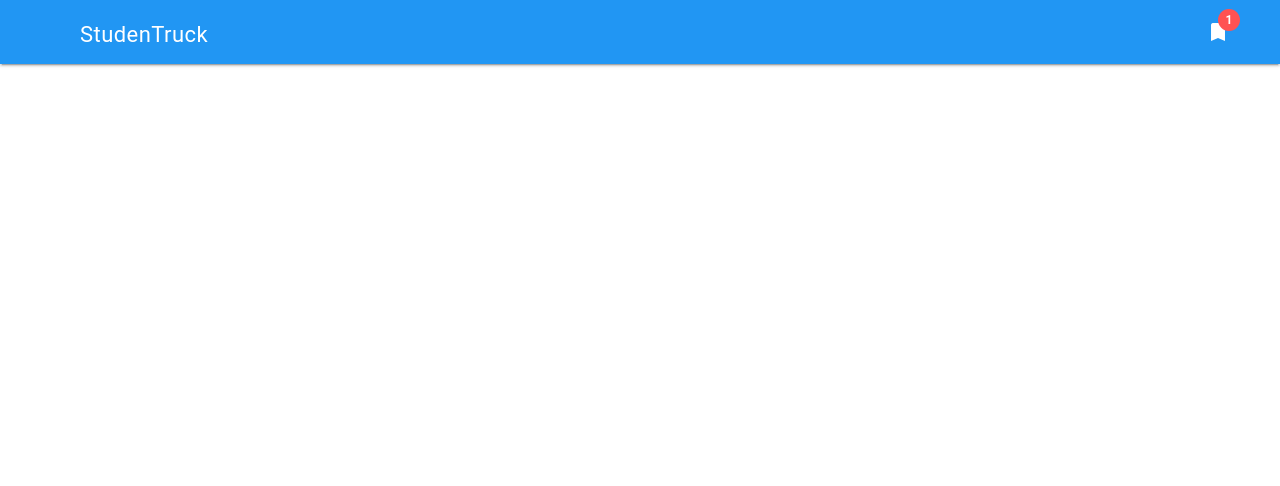
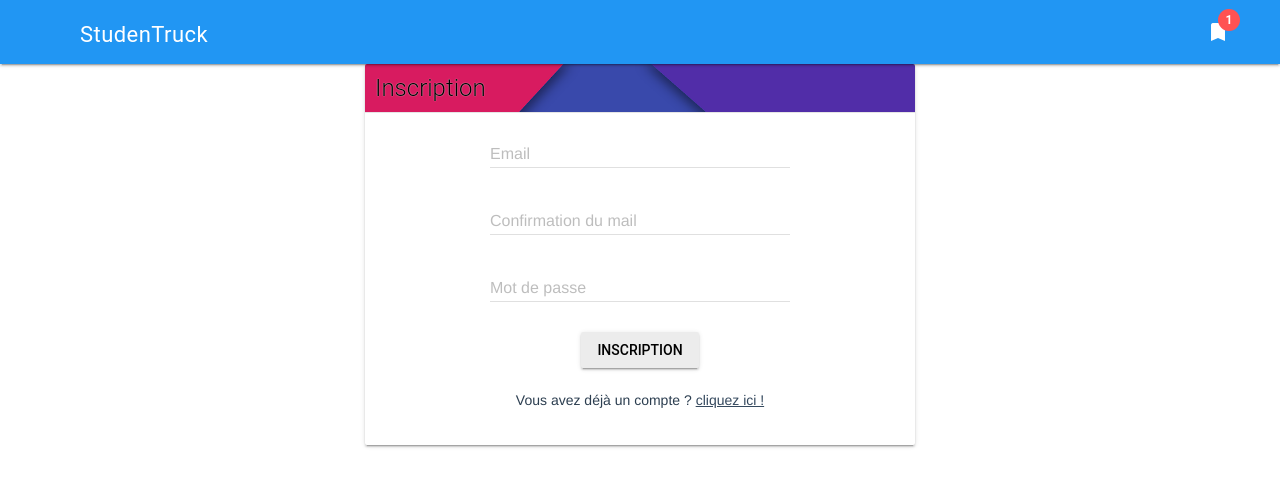
Before and after one commit to OmegaB0t/StudenTruck, a Vue app: page /inscription in a window 1280 px wide. Shown: the top 486 px of the page. Built offline with nearby package versions, Linux system fonts and the light colour scheme.

Commit message:
Modification de la page de connexion

```diff
--- a/src/components/Connexion.vue
+++ b/src/components/Connexion.vue
@@ -8,15 +8,15 @@
         <form name="connexionForm" id="connexionForm" action="/Hello" onsubmit="return validateForm()" method="post">
           <div class="mdl-textfield mdl-js-textfield mdl-textfield--floating-label">
             <input class="mdl-textfield__input" name="mail" type="text" id="mail">
-            <label class="mdl-textfield__label" for="mail">Email</label>
+            <label id="labelForMail" class="mdl-textfield__label" for="mail">Email</label>
           </div>
           <div class="mdl-textfield mdl-js-textfield mdl-textfield--floating-label">
             <input class="mdl-textfield__input" type="password" id="password">
-            <label class="mdl-textfield__label" for="password">Password</label>
+            <label id="labelForPassword" class="mdl-textfield__label" for="password">Password</label>
           </div>
           <div id="connexionInscription">
             <button id="submitButton" class="mdl-button mdl-js-button mdl-button--raised mdl-js-ripple-effect"> Connexion </button>
-            <p> Pas encore inscrit ? <a href="#"> cliquez ici ! </a> </p>
+            <p> Pas encore inscrit ? <a href="/Inscription"> cliquez ici ! </a> </p>
           </div>
         </form>
       </div>
@@ -40,14 +40,20 @@ export default {
 
       $('#submitButton').on('click', function(e){
 
-        var userInputMail = $("#mail").val();
+        var userInputMail = $("#mail");
+        var userInputPassword = $("#password");
+
         var mailRegex = new RegExp("^[a-zA-Z0-9.!#$%&'*+/=?^_`{|}~-]+@[a-zA-Z0-9](?:[a-zA-Z0-9-]{0,61}[a-zA-Z0-9])?(?:\.[a-zA-Z0-9](?:[a-zA-Z0-9-]{0,61}[a-zA-Z0-9])?)*$");
 
-        var wrongMail = (userInputMail == "" || !mailRegex.test(userInputMail));
+        var wrongMail = (userInputMail.val() == "" || !mailRegex.test(userInputMail.val()));
 
         if(wrongMail) {
           e.preventDefault();
           alert("Rentrez un mail valide !");
+        }
+        if (userInputPassword.val().length < 8) {
+          e.preventDefault();
+          alert("Votre mot de passe doit faire au moins 8 caractères");
         }
       });
     });
@@ -86,8 +92,6 @@ export default {
   background: url(../assets/MaterialBackground.png);
   background-image: url(../assets/MaterialBackground.png);
   background-size: cover;
-
-
 }
 
 </style>
--- a/src/components/Inscription.vue
+++ b/src/components/Inscription.vue
@@ -20,7 +20,7 @@
         </div>
         <div id="InscriptionButton">
             <button id="submitButton" class="mdl-button mdl-js-button mdl-button--raised mdl-js-ripple-effect"> Inscription </button>
-            <p> Vous avez déjà un compte ? <a href="#"> cliquez ici ! </a> </p>
+            <p> Vous avez déjà un compte ? <a href="/connexion"> cliquez ici ! </a> </p>
         </div>
         </form>
       </div>
--- a/src/router/index.js
+++ b/src/router/index.js
@@ -2,6 +2,7 @@ import Vue from 'vue'
 import Router from 'vue-router'
 import Hello from '@/components/Hello'
 import Connexion from '@/components/Connexion'
+import Inscription from '@/components/Inscription'
 import FoodtruckList from '@/components/FoodtruckList'
 import FoodtruckDetails from '@/components/FoodtruckDetails'
 
@@ -21,6 +22,11 @@ export default new Router({
       component: Connexion
     },
     {
+      path: '/inscription',
+      name: 'Inscription',
+      component: Inscription
+    },
+    {
       path: '/foodtruckList',
       name: 'FoodtruckList',
       component: FoodtruckList
```
